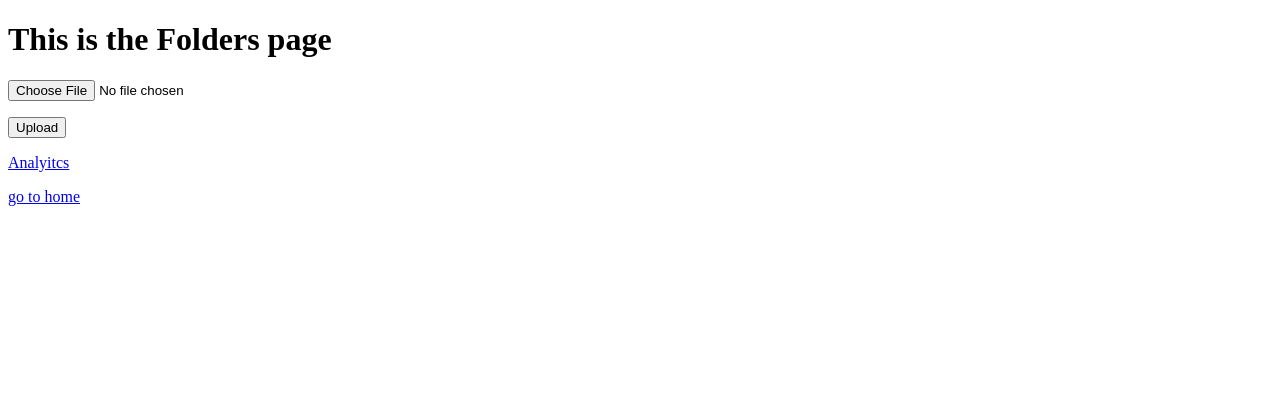
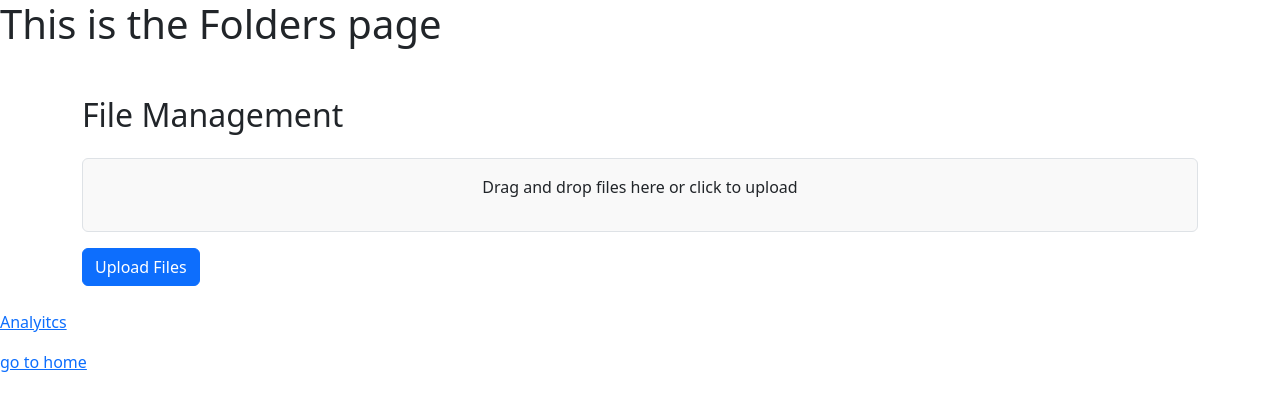
Before and after one commit to Tiborcode/MyCodes, a Django app: page /myfolders/ in a window 1280 px wide. Shown: the top 411 px of the page. Run offline with Django 5.2, Linux system fonts and the light colour scheme.

Commit message:
file upload style and functionality extended with drag and drop basics, no working solution

```diff
--- a/myproject/myfolders/templates/myfolders/myfolders.html
+++ b/myproject/myfolders/templates/myfolders/myfolders.html
@@ -3,18 +3,32 @@
 <head>
     <meta charset="UTF-8">
     <title>Folders</title>
+    <link rel="stylesheet" href="static/css/style.css">
+    <link rel="stylesheet" href="https://cdn.jsdelivr.net/npm/bootstrap@5.3.0/dist/css/bootstrap.min.css">
 </head>
 <body>
 <h1>This is the Folders page</h1>
-    <div>
-        <form action="{% url 'myfolders:folders' %}" method="post" enctype="multipart/form-data">
-            {% csrf_token %}
-            <p>
-                {{ form.file }}
-            </p>
-            <p><input type="submit" value="Upload"></p>
+            <div class="container mt-5">
+                <h2 class="mb-4">File Management</h2>
+                <div id="dropzone" class="dropzone border rounded p-3">
+                    <p>Drag and drop files here or click to upload</p>
+                    <input type="file" id="fileInput" multiple style="display: none;">
+                </div>
+                <button id="uploadBtn" class="btn btn-primary mt-3">Upload Files</button>
+                <div id="fileList" class="mt-4"></div>
+            </div>
+            <script src="static/js/filemanager.js"></script>
 
-        </form>
+<!--    <div>-->
+<!--        <form action="{% url 'myfolders:upload' %}" method="post" enctype="multipart/form-data">-->
+<!--            {% csrf_token %}-->
+<!--            <p>-->
+<!--                {{ form.file }}-->
+<!--            </p>-->
+<!--            <p><input type="submit" value="Upload"></p>-->
+<!--            <p> the id of the file is {{ id_num }}</p>-->
+
+<!--        </form>-->
         <p>
             <a href="/analytics"> Analyitcs</a>
         </p>
@@ -23,6 +37,6 @@
 
         </p>
 
-    </div>
+<!--    </div>-->
 </body>
 </html>
--- a/myproject/myfolders/urls.py
+++ b/myproject/myfolders/urls.py
@@ -4,7 +4,8 @@ from . import views
 app_name = 'myfolders'
 
 urlpatterns = [
-    path('', views.myfolders, name='folders'),
+    path('', views.upload_file, name='upload'),
+    path('delete/<str:filename>/', views.delete_file, name='delete_file'),
 
 
 ]
--- a/myproject/myfolders/views.py
+++ b/myproject/myfolders/views.py
@@ -1,16 +1,34 @@
-from django.shortcuts import render, HttpResponse
+from django.shortcuts import render, HttpResponse, redirect
+from django.http import JsonResponse
+from django.core.files.storage import FileSystemStorage
 from .forms import UploadFilesForm
+import os
 from .models import Files
 
+
 # Create your views here.
-def myfolders(request):
+def upload_file(request):
     if request.method == "POST":
         form = UploadFilesForm(request.POST, request.FILES)
-        uploaded_file = request.FILES['file'] #'file' refers to variable defined in forms.py
-        new_file = Files.objects.create(file=uploaded_file)
-        new_file.save()
-        return HttpResponse("the id of file is" + str(new_file.pk))
+        uploaded_file = request.FILES[
+            'file']  #'file' refers to variable defined in forms.py, FILES['file'] points to a dict item with key of 'file'
+        fs = FileSystemStorage(location='uploads/')
+        fs.save(uploaded_file.name, uploaded_file)
+        # new_file = Files.objects.create(file=uploaded_file)
+        # id_num = new_file.pk
+        # print(id_num)
+        # new_file.save()
+        return redirect('myfolders:upload')
 
     else:
         form = UploadFilesForm()
     return render(request, 'myfolders/myfolders.html', {'form': form})
+
+
+def delete_file(request, filename):
+    file_path = os.path.join('uploads/', filename)
+    if os.path.exists(file_path):
+        os.remove(file_path)
+        return JsonResponse({'status': 'success', 'message': 'File deleted successfully'})
+    else:
+        return JsonResponse({'status': 'error', 'message': 'File not found'}, status=404)
--- /dev/null
+++ b/myproject/static/css/style.css
@@ -0,0 +1,17 @@
+.dropzone {
+    background-color: #f9f9f9;
+    border: 2px dashed #ddd;
+    text-align: center;
+    transition: background-color 0.3s;
+}
+
+.dropzone.dragover {
+    background-color: #e3f7fc;
+}
+
+.file-item {
+    display: flex;
+    justify-content: space-between;
+    border-bottom: 1px solid #ddd;
+    padding: 10px 0;
+}
--- /dev/null
+++ b/myproject/static/js/filemanager.js
@@ -0,0 +1,40 @@
+document.addEventListener('DOMContentLoaded', () => {
+    const dropzone = document.getElementById('dropzone');
+    const fileInput = document.getElementById('fileInput');
+    const uploadBtn = document.getElementById('uploadBtn');
+
+    dropzone.addEventListener('dragover', (e) => {
+        e.preventDefault();
+        dropzone.classList.add('dragover');
+    });
+
+    dropzone.addEventListener('dragleave', () => {
+        dropzone.classList.remove('dragover');
+    });
+
+    dropzone.addEventListener('drop', (e) => {
+        e.preventDefault();
+        dropzone.classList.remove('dragover');
+        const files = e.dataTransfer.files;
+        handleFiles(files);
+    });
+
+    dropzone.addEventListener('click', () => {
+        fileInput.click();
+    });
+
+    fileInput.addEventListener('change', (e) => {
+        handleFiles(e.target.files);
+    });
+
+    function handleFiles(files) {
+        [...files].forEach(file => {
+            console.log('Uploading:', file.name);
+            // Implement AJAX or form submission to handle file upload.
+        });
+    }
+
+    uploadBtn.addEventListener('click', () => {
+        fileInput.click();
+    });
+});
--- a/myproject/templates/home.html
+++ b/myproject/templates/home.html
@@ -20,7 +20,7 @@
         <div class="container">
             <h1 class="hero-title">Welcome on my webpage</h1>
 
-            <button class="btn btn-light mt-4"><a href="{% url 'myfolders:folders' %}">Folders</a></button>
+            <button class="btn btn-light mt-4"><a href="{% url 'myfolders:upload' %}">Folders</a></button>
             <button class="btn btn-light mt-4"><a href="{% url 'analytics:analytics' %}">Analytics</a></button>
             <button class="btn btn-light mt-4">Private</button>
 
```
Also changed, not shown: myproject/myfolders/forms.py (+22 -0 lines), myproject/db.sqlite3.
